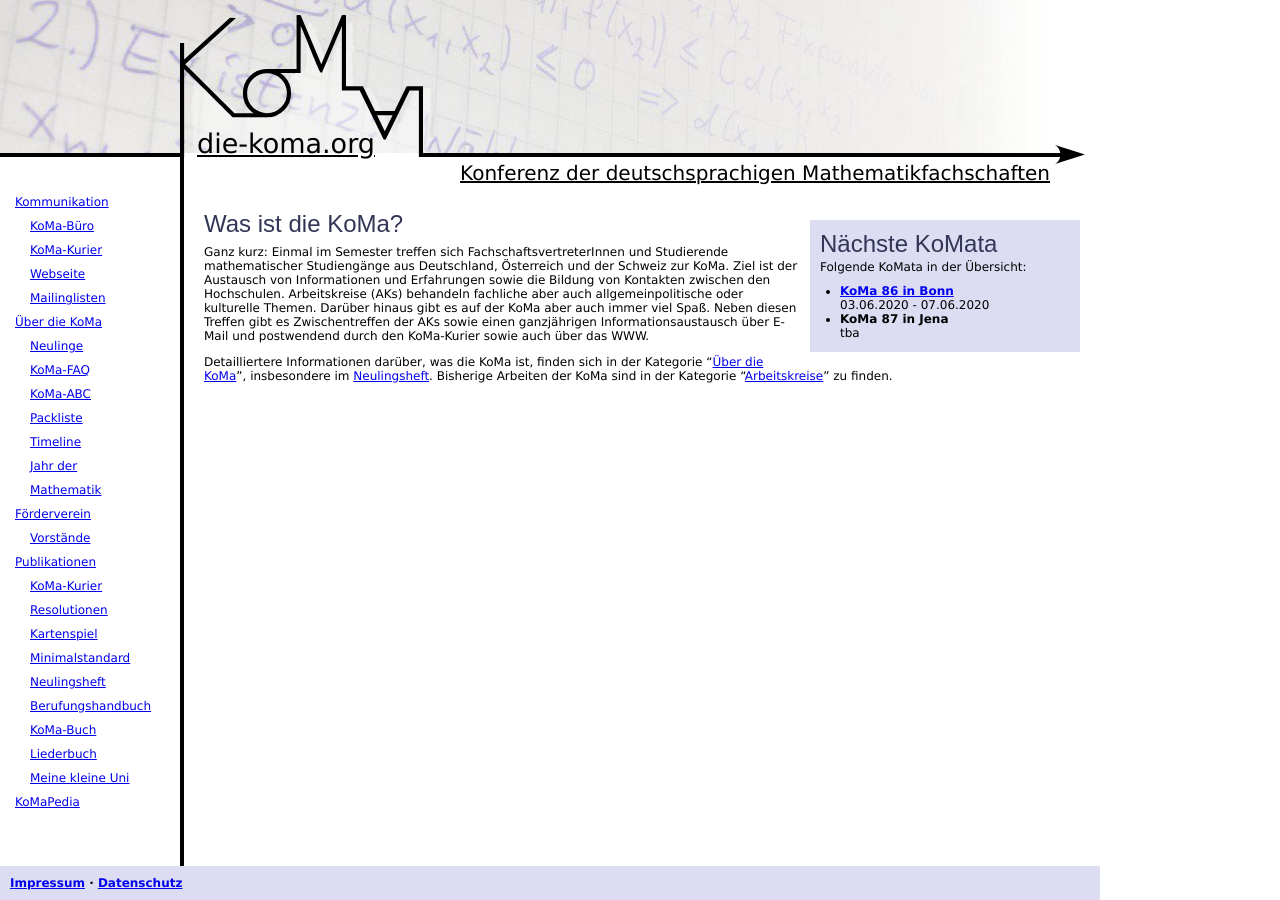
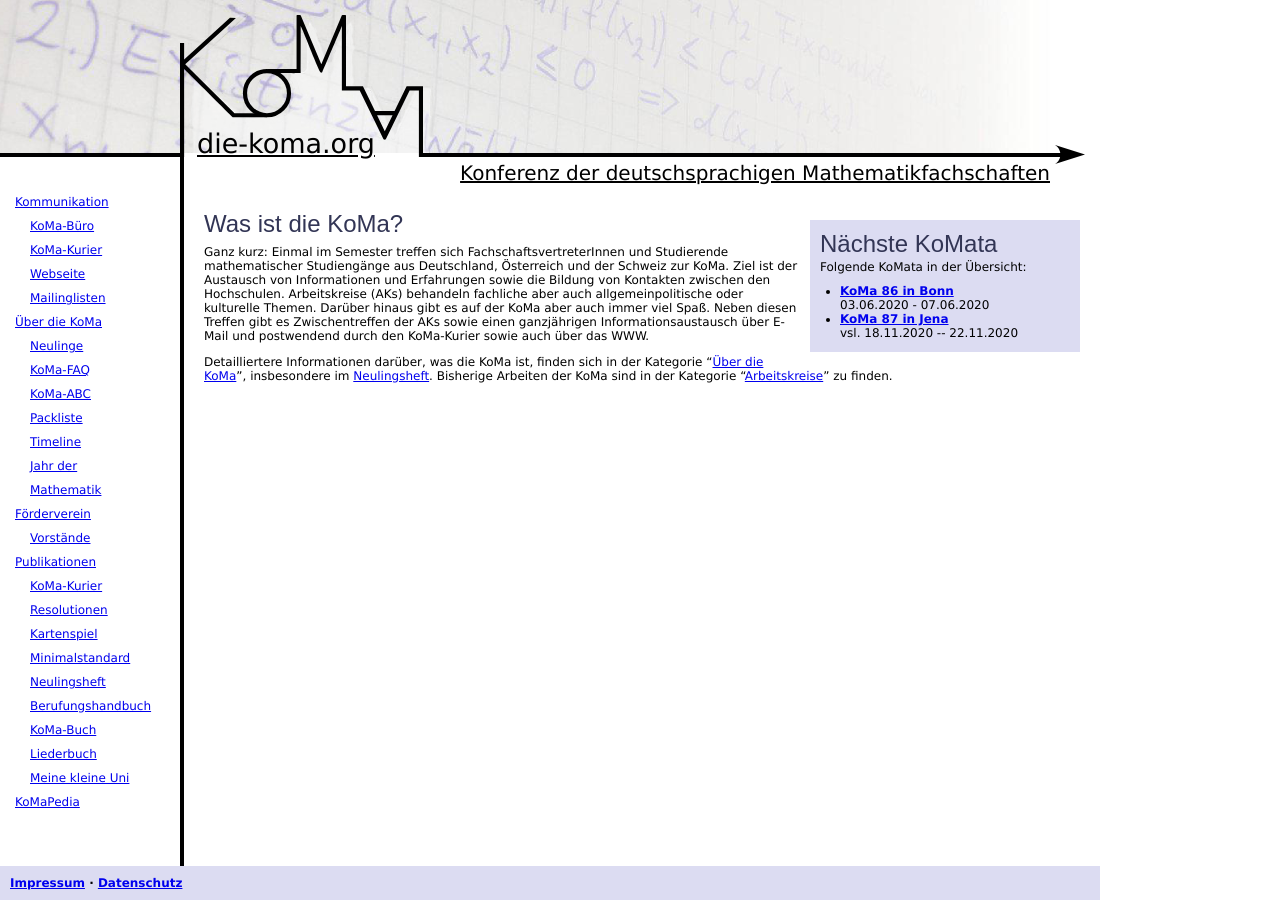
Before and after one commit to Die-KoMa/die-koma.org, a Jekyll site: the page built from index.md, in a window 1280 px wide. Built offline with Jekyll 4.4.1, drawn with Linux system fonts in a browser that asks for light colours.

Commit message:
Jena voraussichtlicher Termin und Link eingefügt

```diff
--- a/_includes/next_koma.html
+++ b/_includes/next_koma.html
@@ -7,8 +7,8 @@
         <span class="date">03.06.2020 - 07.06.2020</span>
     </li>
     <li>
-        <span class="name"><a href"#">KoMa 87 in Jena</a></span>
-        <span class="date">tba</span>
+        <span class="name"><a href="https://koma87.uni-jena.de/">KoMa 87 in Jena</a></span>
+        <span class="date">vsl. 18.11.2020 -- 22.11.2020</span>
     </li>
   </ul>
 </div>
```
